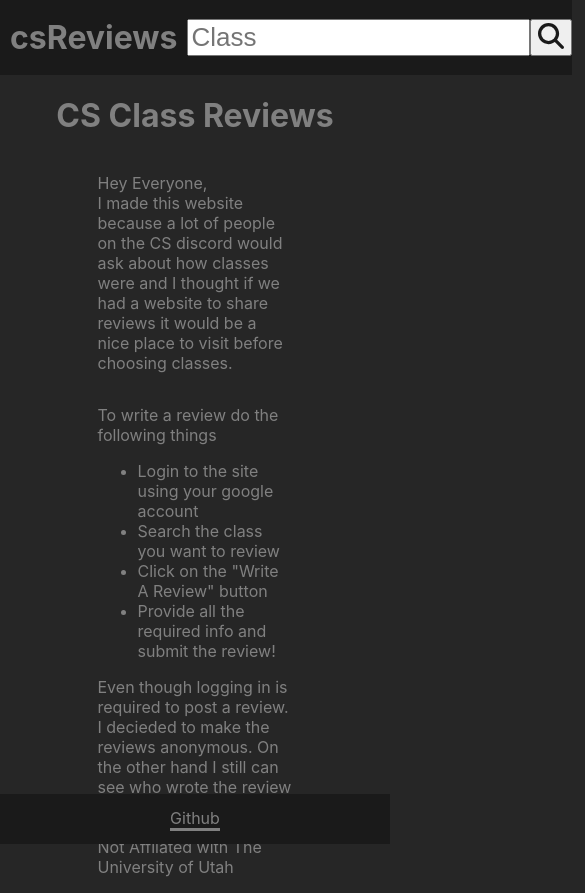
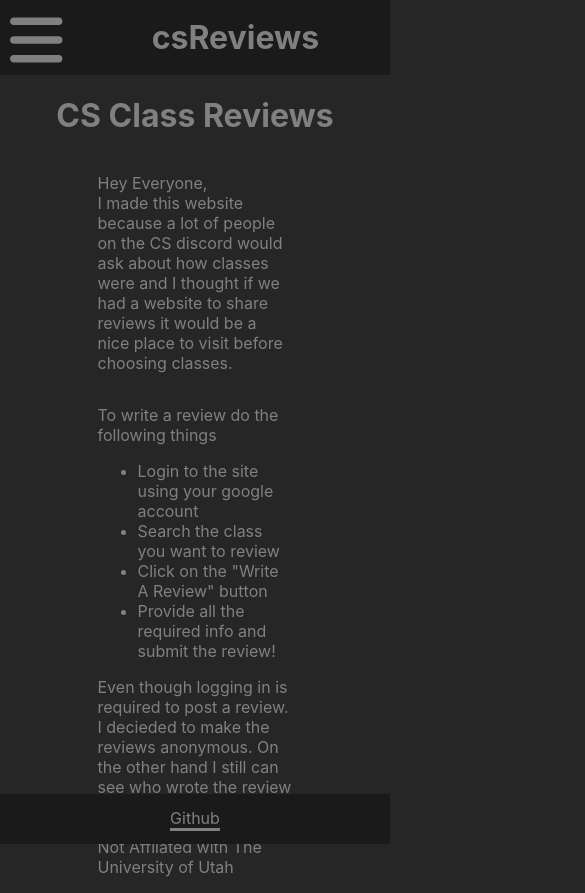
Before and after one commit to gabebautista11/uofu-cs-class-reviews, a React (Create React App) app: page / in a window 390 px wide. Shown: the top 893 px of the page, 585 px wide, since content can reach past the window. Built offline with nearby package versions, Linux system fonts and the light colour scheme.

Commit message:
started to work on hamburger menu

```diff
--- a/src/Components/Footer/Footer.css
+++ b/src/Components/Footer/Footer.css
@@ -1,6 +1,6 @@
 .footer {
-  position: absolute;
-  bottom: 0;
+  position: fixed;
+  bottom: 0px;
   background-color: var(--header-color);
   width: 100%;
   height: 50px;
--- a/src/Components/Header/Header.css
+++ b/src/Components/Header/Header.css
@@ -6,6 +6,11 @@
   grid-template-rows: 1fr;
   gap: 10px;
   position: sticky;
+  height: 75px;
+}
+
+.phone-header-menu {
+  display: none;
 }
 
 .logo {
@@ -58,3 +63,35 @@
   flex-direction: column;
   width: 50vw;
 }
+
+@media screen and (max-width: 1200px) {
+  .header {
+    display: none;
+  }
+  .phone-header-menu {
+    display: block;
+  }
+  .phone-header-grid {
+    display: grid;
+    grid-template-columns: 1fr 1fr 1fr 1fr;
+    background-color: var(--header-color);
+    margin: auto;
+    position: sticky;
+    height: 75px;
+  }
+  .logo-div {
+    grid-column-start: 3;
+    grid-column-end: 4;
+  }
+  .hamburger-button-div {
+    display: flex;
+    grid-column-start: 1;
+    grid-column-end: 2;
+    justify-content: flex-start;
+  }
+  .hamburger-button {
+    height: 60px;
+    margin-left: 10px;
+    margin-top: 10px;
+  }
+}
--- a/src/Components/Header/Header.jsx
+++ b/src/Components/Header/Header.jsx
@@ -5,6 +5,9 @@ import { getAuth } from "firebase/auth";
 import { Link } from "react-router-dom";
 import { useDispatch, useSelector } from "react-redux";
 import { setUser } from "../../redux/auth";
+import { faBars } from "@fortawesome/free-solid-svg-icons";
+import { FontAwesomeIcon } from "@fortawesome/react-fontawesome";
+import { useState } from "react";
 
 const Header = () => {
   const { user } = useSelector((state) => state.auth);
@@ -22,7 +25,9 @@ const Header = () => {
       dispatch(setUser(getAuth().currentUser));
     });
   };
+
   return (
+    <div className="header-formatter">
       <div className="header">
         <div className="logo-div">
           <Link to={"/"} className="home-page-link">
@@ -42,6 +47,38 @@ const Header = () => {
           )}
         </div>
       </div>
+      {PhoneHeader()}
+    </div>
+  );
+};
+
+const PhoneHeader = () => {
+  const [isPressed, setIsPressed] = useState(false);
+  const onButtonClick = () => {
+    setIsPressed(!isPressed);
+  };
+  return (
+    <div className="phone-header-menu">
+      <div className="phone-header-grid">
+        <div className="hamburger-button-div">
+          <FontAwesomeIcon
+            icon={faBars}
+            className="hamburger-button"
+            onClick={() => onButtonClick()}
+          />
+        </div>
+        <div className="logo-div">
+          <Link to={"/"} className="home-page-link">
+            <h1 className="logo">csReviews</h1>
+          </Link>
+        </div>
+      </div>
+      {isPressed && (
+        <div className="phone-menu">
+          <h1>MENU</h1>
+        </div>
+      )}
+    </div>
   );
 };
 
--- a/src/Views/HomePage/HomePage.css
+++ b/src/Views/HomePage/HomePage.css
@@ -1,3 +1,3 @@
-.title{
-    text-align: center;
+.title {
+  text-align: center;
 }
--- a/src/Views/HomePage/HomePage.jsx
+++ b/src/Views/HomePage/HomePage.jsx
@@ -4,7 +4,7 @@ import Header from "../../Components/Header/Header";
 const HomePage = () => {
   return (
     <div className="HomePage">
-      <Header />
+      <Header className="header"/>
       <h1 className="title">CS Class Reviews</h1>
       <div className="info-section">
         <p>
--- a/src/Views/ViewReviewsPage/ViewReviewsPage.css
+++ b/src/Views/ViewReviewsPage/ViewReviewsPage.css
@@ -52,7 +52,7 @@
 }
 
 @media screen and (max-width: 1200px) {
-  .write-a-review-button{
+  .write-a-review-button {
     font-size: 16px;
   }
 }
```
Lines whose indentation alone changed are shown as unchanged.
